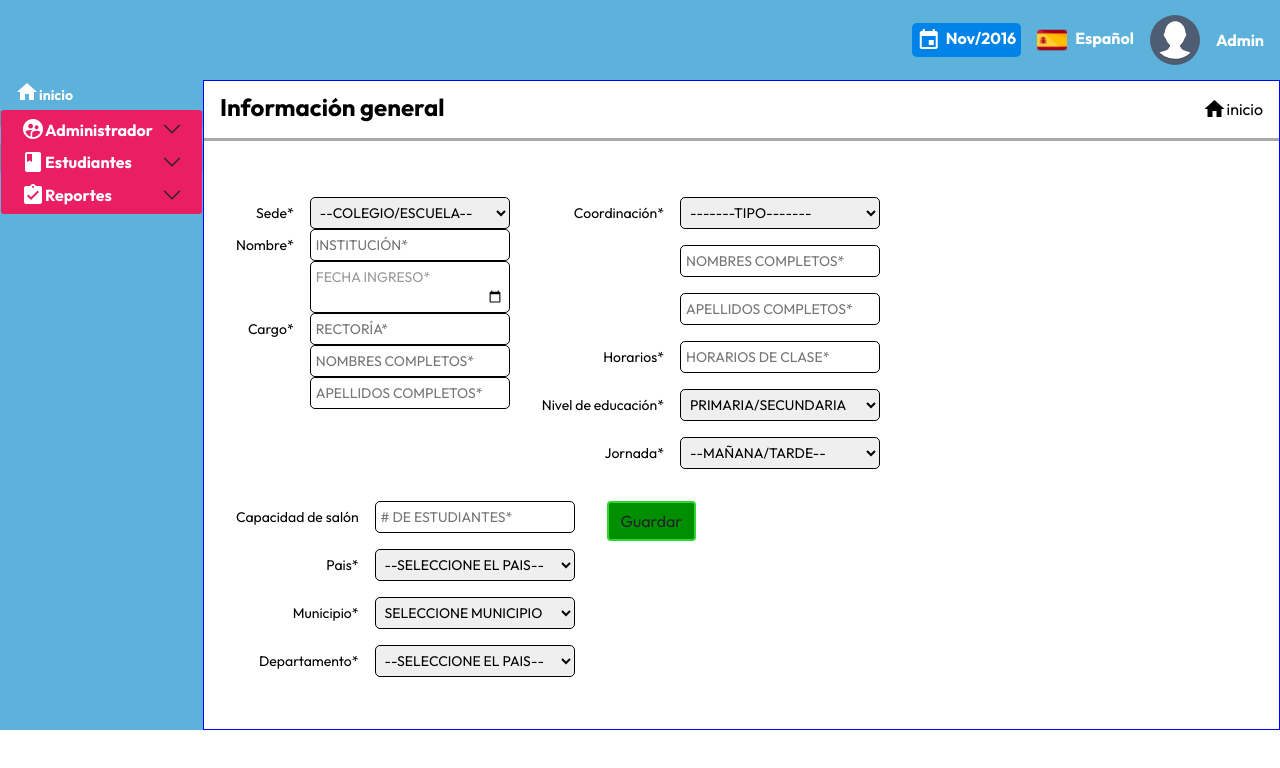
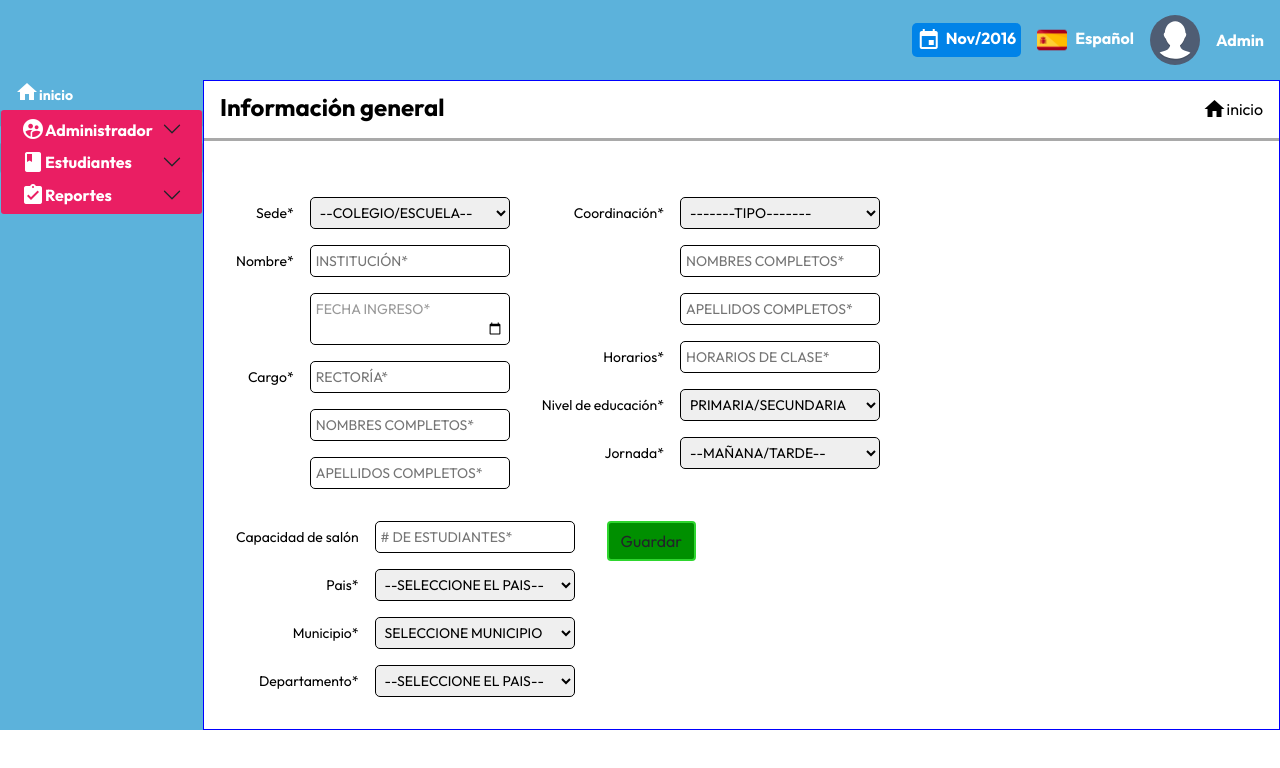
Before and after one commit to Yonfaver23/Cliente-Student, an Angular app: page /admin/panel/home in a window 1280 px wide. Shown: the top 768 px of the page. Built offline with nearby package versions, Linux system fonts and the light colour scheme.

Commit message:
formulario_datos_generales

```diff
--- a/src/app/components/pages/admin-home/admin-home.component.css
+++ b/src/app/components/pages/admin-home/admin-home.component.css
@@ -121,7 +121,7 @@ select {
       grid-gap: 1rem;
       gap: 1rem;
       margin-left: 63px;
-
+      right: -90px;
     }
     .colum3{
       display: flex;
@@ -131,6 +131,7 @@ select {
       gap: 1rem;
       position: absolute;
       top: 773px;
+      right: -90px;
     }
     .colum2{
     display: flex;
@@ -139,5 +140,6 @@ select {
     gap: 1rem;
     position: absolute;
     top: 484px;
+    right: -90px;
     }
 }
--- a/src/app/components/pages/admin-home/admin-home.component.html
+++ b/src/app/components/pages/admin-home/admin-home.component.html
@@ -14,7 +14,7 @@
           </h3>
         </div>
         <div class="formulario">
-          <div class="colum1">
+          <div class="colum1 colum">
             <div class="input">
               <a style="position: inherit; top: 5px"> Sede* </a>
               <select id="sel_sede" name="" class="">
```
